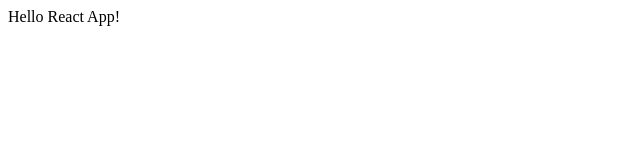
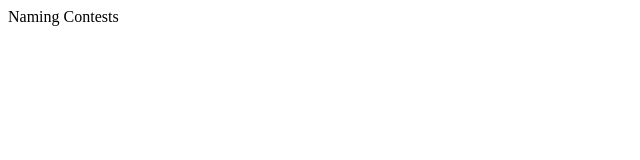
Before and after one commit to wulitina/Naming-Contests-Platform, a React app: page / in a window 1280 px wide. Shown: the top 160 px of the page, without its empty margins (0-640 px from the left). Built offline with nearby package versions, Linux system fonts and the light colour scheme; the HTML template or start-up script is replaced by a standard one.

Commit message:
jsx & function components and props

```diff
--- /dev/null
+++ b/src/components/app.tsx
@@ -0,0 +1,9 @@
+import Header from "./header";
+const App = () => {
+    return (
+        <div className="container">
+            <Header message = "Naming Contests"/>
+        </div>
+    );
+};
+export default App;
--- /dev/null
+++ b/src/components/header.tsx
@@ -0,0 +1,4 @@
+const Header = ({message})=> {
+    return <div className="header">{message}</div>;
+};
+export default Header;
--- a/src/index.tsx
+++ b/src/index.tsx
@@ -1,14 +1,9 @@
 import React from 'react';
 import { createRoot } from 'react-dom/client';
+import App from "./components/app";
 
 // Define your App component
-const App = () => {
-    return (
-        <div>
-            Hello React App!
-        </div>
-    );
-};
+
 
 // Get the container element
 const container = document.getElementById("app");
```
